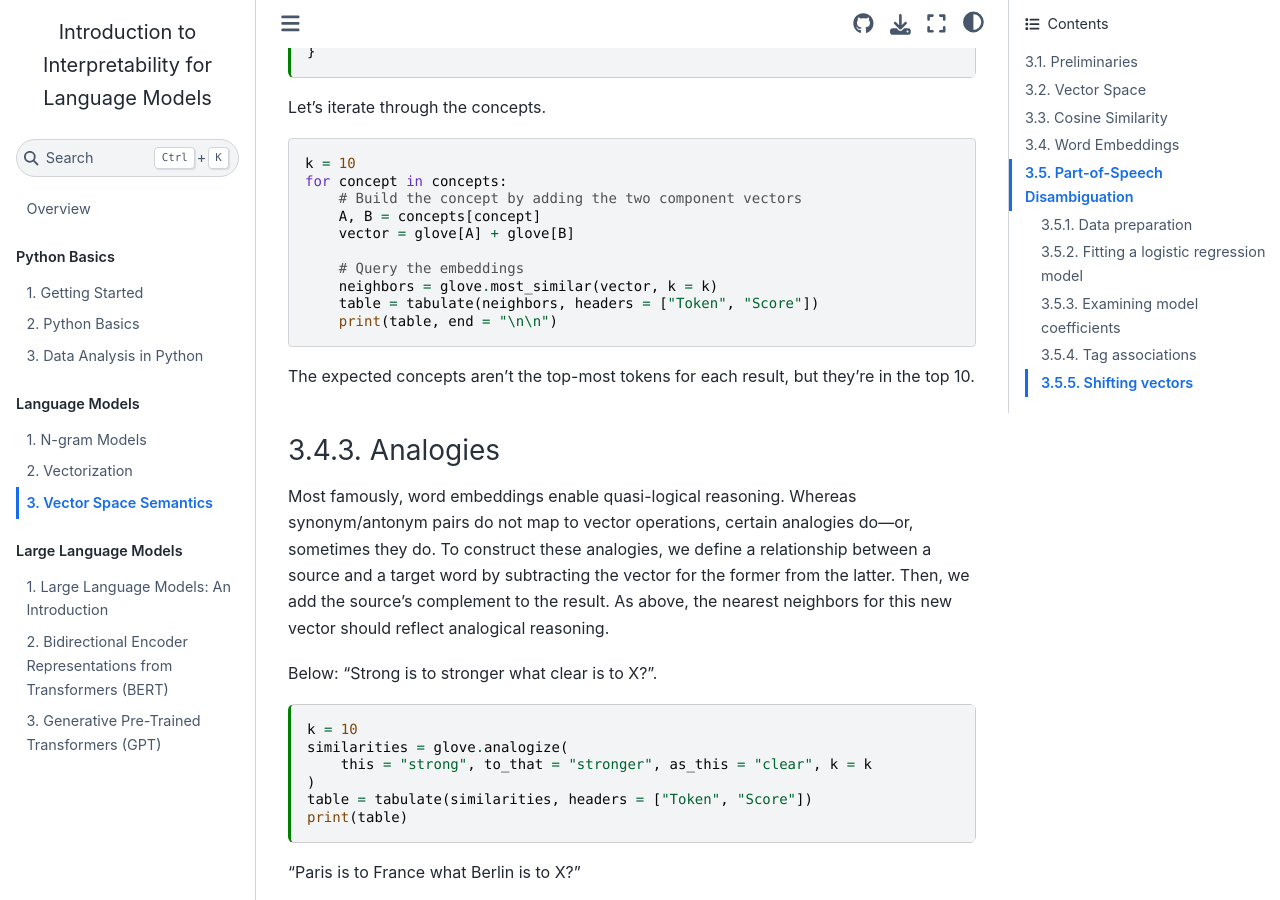
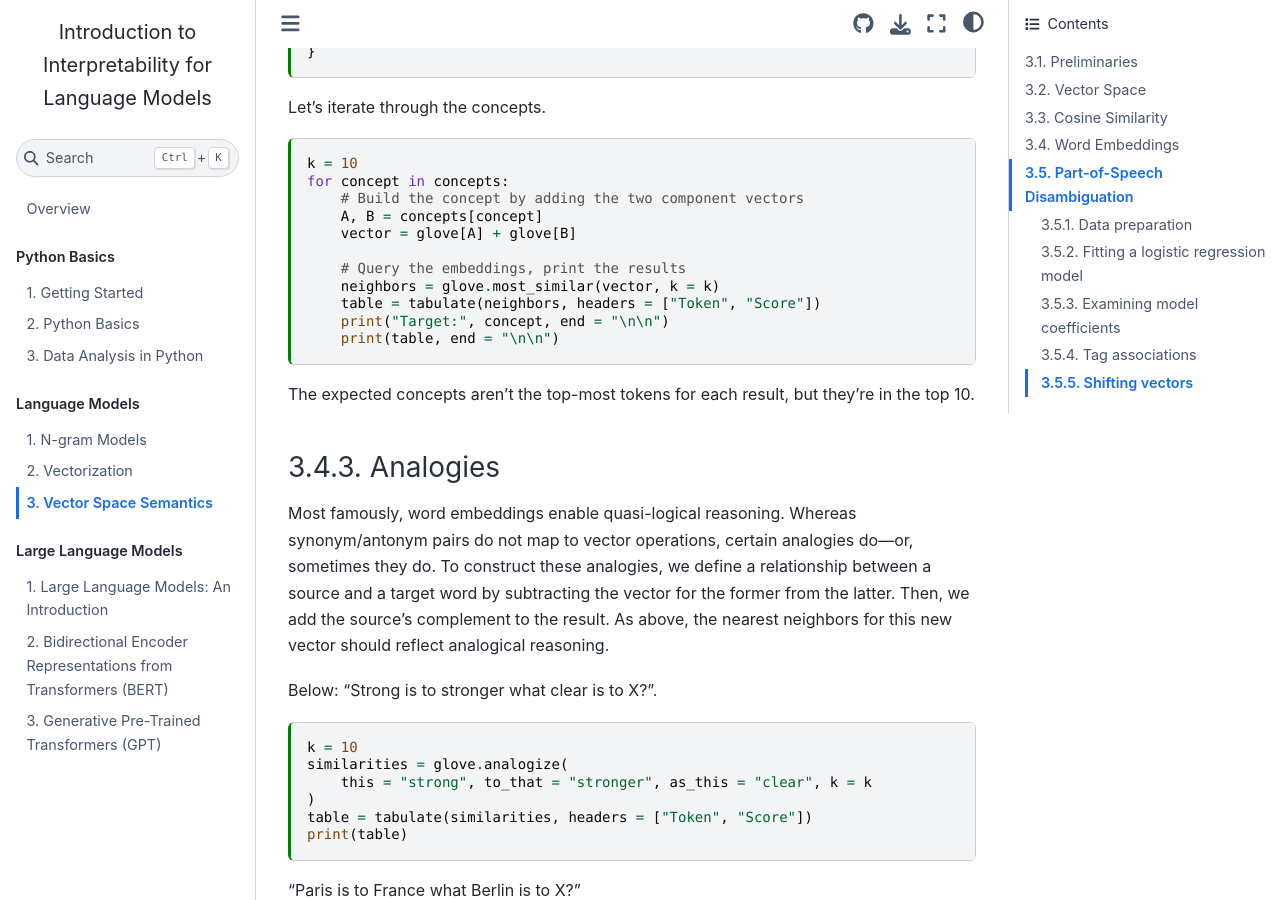
Before and after one commit to t-shoemaker/2024_dtl_lm-interpretability, a Jupyter Book: the page built from chapters/06_vector-spaces.md, in a window 1280 px wide and 900 px high, scrolled down 14032 px. Built offline with Jupyter Book 1.0.4 settings and Sphinx 7.4.7 and the Sphinx Book theme 1.1.4, drawn with Linux system fonts in a browser that asks for light colours; some of the changed text lies outside the part shown.

Commit message:
Forgot a code block

````diff
--- a/chapters/06_vector-spaces.md
+++ b/chapters/06_vector-spaces.md
@@ -827,7 +827,7 @@ With the wrapper defined, we load the embeddings.
 ```{code-cell}
 glove = WordEmbeddings("data/models/glove.6B.200d.parquet")
 n_vocab, n_dim = glove.embeddings.shape
-print(f"Embeddings size and shape: {n_vocab:,}, {n_dim}")
+print(f"Embeddings size and shape: {n_vocab:,} vectors, {n_dim} dimensions")
 ```
 
 And here's an example embedding:
@@ -909,16 +909,17 @@ concepts = {
 
 Let's iterate through the concepts.
 
-```
+```{code-cell}
 k = 10
 for concept in concepts:
     # Build the concept by adding the two component vectors
     A, B = concepts[concept]
     vector = glove[A] + glove[B]
 
-    # Query the embeddings
+    # Query the embeddings, print the results
     neighbors = glove.most_similar(vector, k = k)
     table = tabulate(neighbors, headers = ["Token", "Score"])
+    print("Target:", concept, end = "\n\n")
     print(table, end = "\n\n")
 ```
 
````
Also changed, not shown: other parts of chapters/06_vector-spaces.md (+1 -1 lines).
